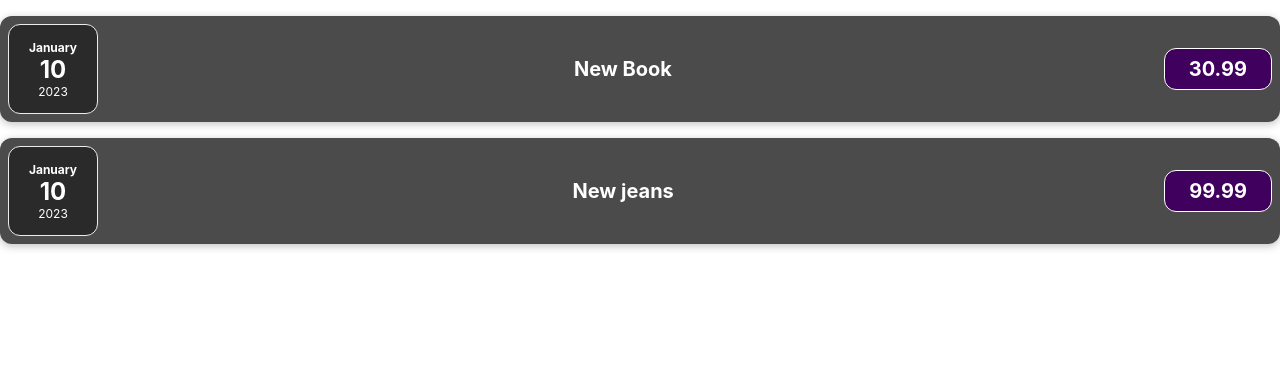
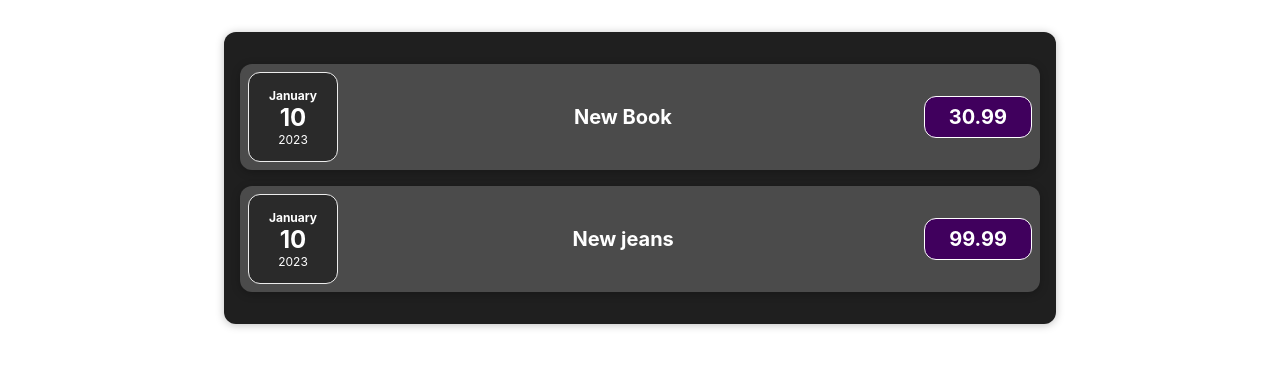
Before and after one commit to martjn/expenses2, a React (Create React App) app: page / in a window 1280 px wide. Shown: the top 368 px of the page. Built offline with nearby package versions, Linux system fonts and the light colour scheme.

Commit message:
motherlode-5.2

```diff
--- a/src/App.js
+++ b/src/App.js
@@ -1,7 +1,7 @@
 import logo from './logo.svg';
 import './App.css';
 
-import ExpenseItem from "./components/ExpenseItem";
+import Expenses from './components/Expenses.js';
 
 function App() {
     const expenses = [
@@ -16,12 +16,9 @@
             price : 99.99
         }
     ]
-
-
   return (
     <div className="App">
-      <ExpenseItem expenseData={expenses[0]}></ExpenseItem>
-      <ExpenseItem expenseData={expenses[1]}></ExpenseItem>
+        <Expenses expenseData={expenses}></Expenses>
     </div>
   );
 }
--- a/src/components/ExpenseItem.js
+++ b/src/components/ExpenseItem.js
@@ -3,8 +3,6 @@
 import ExpenseDate from './ExpenseDate.js';
 
 function ExpenseItem(props) {
-
-
     return (
         <div className="expense-item">
             <ExpenseDate date={props.expenseData.date}></ExpenseDate>
--- /dev/null
+++ b/src/components/Expenses.css
@@ -0,0 +1,9 @@
+.expenses {
+    padding: 1rem;
+    background-color: rgb(31, 31, 31);
+    margin: 2rem auto;
+    width: 50rem;
+    max-width: 95%;
+    border-radius: 12px;
+    box-shadow: 0 1px 8px rgba(0, 0, 0, 0.25);
+}
--- /dev/null
+++ b/src/components/Expenses.js
@@ -0,0 +1,13 @@
+import ExpenseItem from "./ExpenseItem";
+import './Expenses.css'
+function Expenses(props){
+    console.log(props.expenseData[0])
+    return (
+        <div className="expenses">
+            <ExpenseItem expenseData={props.expenseData[0]}></ExpenseItem>
+            <ExpenseItem expenseData={props.expenseData[1]}></ExpenseItem>
+        </div>
+    )
+}
+
+export default Expenses
```
